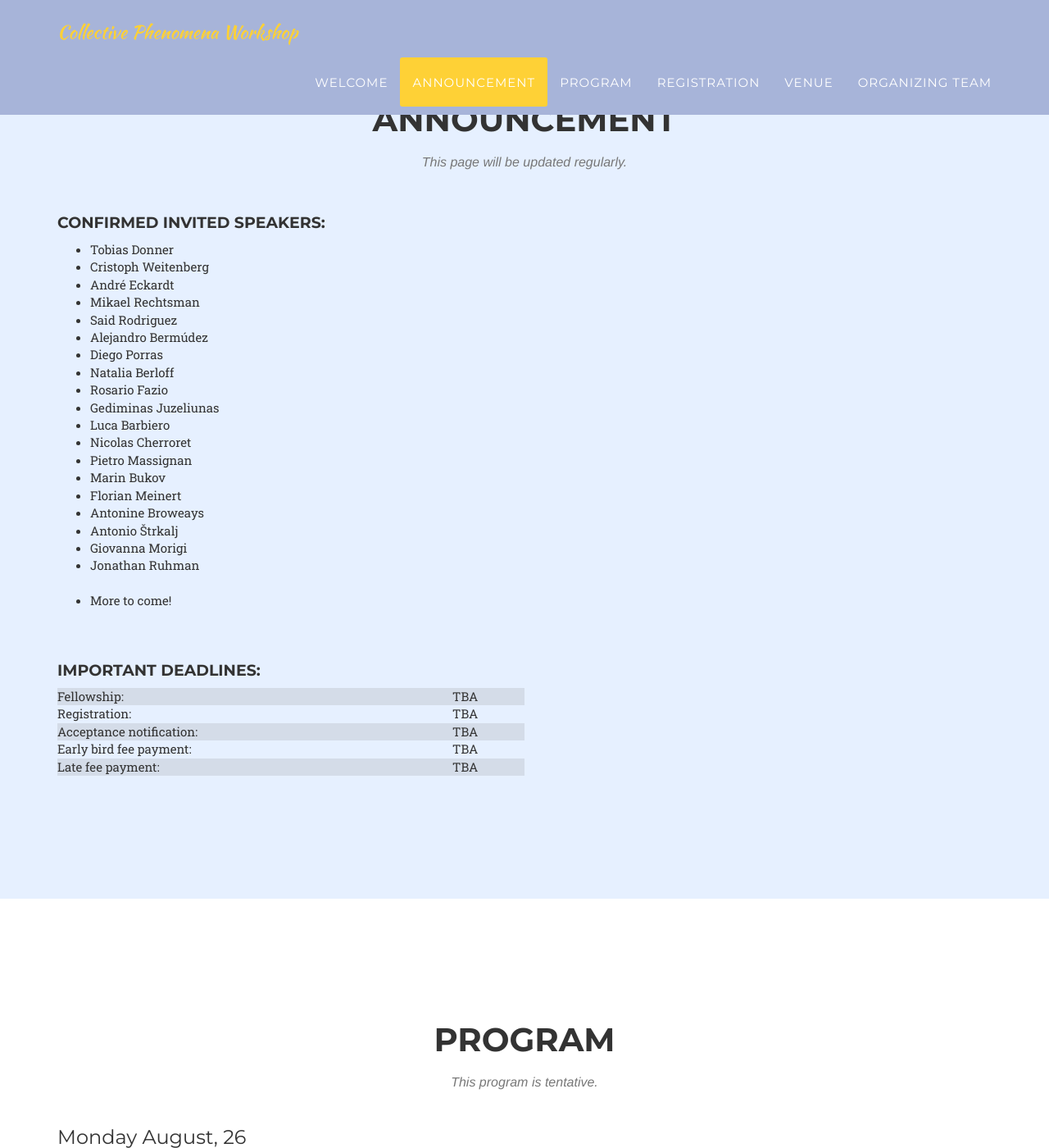
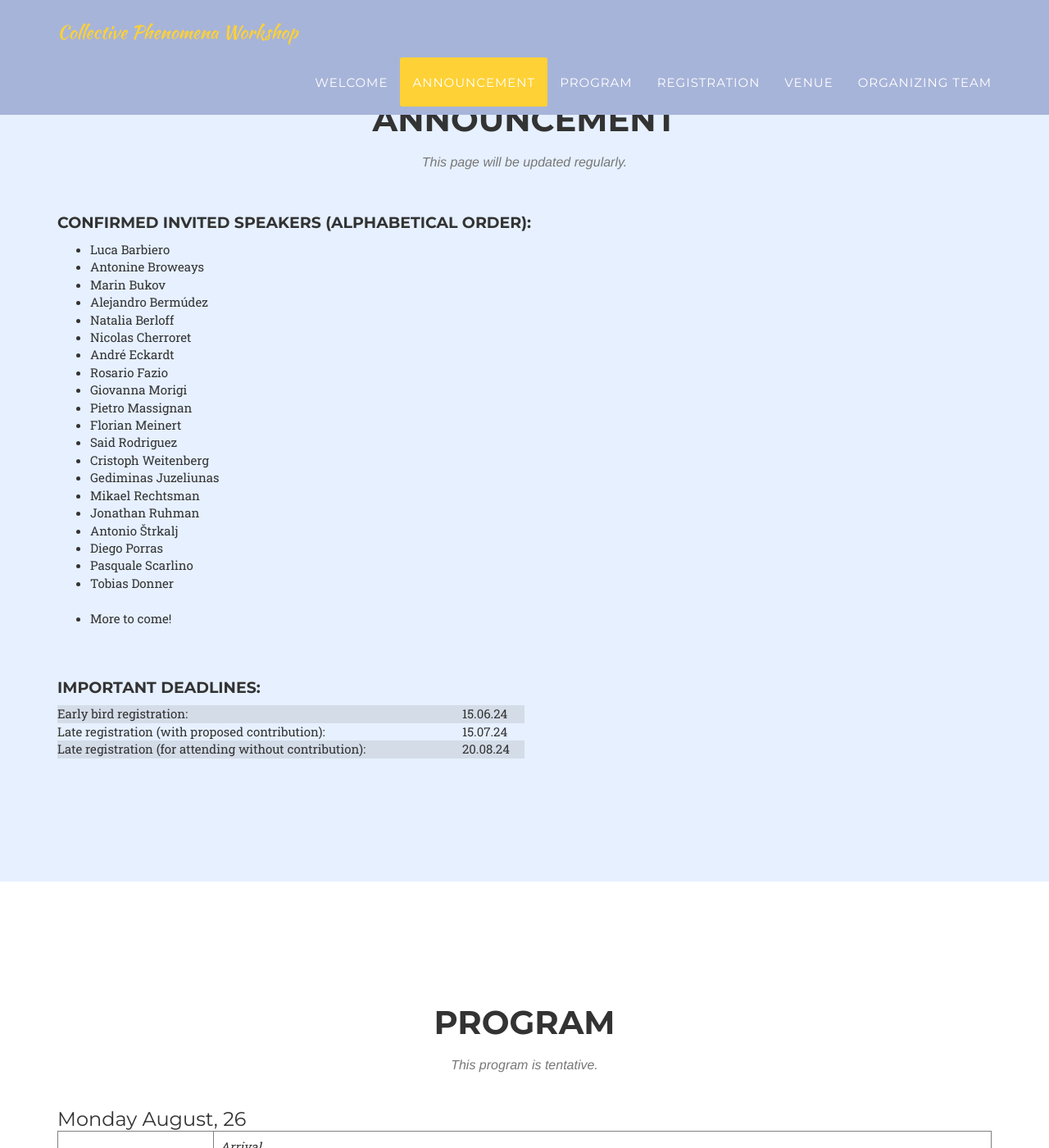
Before and after one commit to KilianSeibold/KilianSeibold.github.io, a Jekyll site: the page built from index.html, in a window 1280 px wide and 1400 px high, scrolled down 1507 px. Shown: the whole window at 82% size. Built offline with Jekyll 4.4.1, drawn with Linux system fonts in a browser that asks for light colours; some web fonts are replaced.

Commit message:
Update announcement.html

```diff
--- a/_includes/announcement.html
+++ b/_includes/announcement.html
@@ -8,28 +8,31 @@
                 </div>
             </div>
 
-        <h4 class="subheading"> Confirmed invited speakers:</h4>
+        <h4 class="subheading"> Confirmed invited speakers (alphabetical order):</h4>
 
 <ul>
-<li> Tobias Donner </li>
+<li>Luca Barbiero</li>
+<li>Antonine Broweays</li>
+<li>Marin Bukov</li>
+<li>Alejandro Bermúdez</li>
+<li>Natalia Berloff</li>
+<li>Nicolas Cherroret</li>
+<li>André Eckardt</li>
+<li>Rosario Fazio</li>
+<li>Giovanna Morigi</li>
+<li>Pietro Massignan</li>
+<li>Florian Meinert</li>
+<li>Said Rodriguez</li>
 <li>Cristoph Weitenberg</li>
-<li> André Eckardt</li>
-  <li> Mikael Rechtsman</li>
-  <li> Said Rodriguez</li>
-  <li>Alejandro Bermúdez</li>
-  <li> Diego Porras</li>
- <li> Natalia Berloff</li>
-  <li> Rosario Fazio</li>
-   <li> Gediminas Juzeliunas</li>
-  <li> Luca Barbiero</li>
-  <li> Nicolas Cherroret</li>
-  <li> Pietro Massignan</li>
-<li> Marin Bukov</li>
-<li> Florian Meinert</li>
-<li>Antonine Broweays</li>
+<li>Gediminas Juzeliunas</li>
+<li>Mikael Rechtsman</li>
+<li>Jonathan Ruhman</li>
 <li>Antonio Štrkalj</li>
-<li>Giovanna Morigi</li>
-<li>Jonathan Ruhman</li>
+<li>Diego Porras</li>
+<li>Pasquale Scarlino</li>
+<li>Tobias Donner</li>
+
+
 <br>
 <li> More to come! </li>
 </ul>
@@ -51,28 +54,27 @@
     <th></th>
     <th>Column 2</th>
   </tr> -->
-  <tr class="even-row">
+  <!-- <tr class="even-row">
     <td>Fellowship:</td>
     <td> TBA</td>
-  </tr>
-  <tr class="odd-row">
+  </tr> -->
+  <!-- <tr class="odd-row">
     <td>Registration:</td>
     <td>TBA</td>
-  </tr>
-  <tr class="even-row">
-    <td>Acceptance notification:</td>
-    <td>TBA</td>
-  </tr>
-    <tr class="odd-row">
-    <td> Early bird fee payment:</td>
-    <td>TBA</td>
+  </tr> -->
+    <tr class="even-row">
+    <td> Early bird registration:</td>
+    <td>15.06.24</td>
   </tr>
     </tr>
     <tr class="odd-row">
-    <td> Late fee payment:</td>
-    <td>TBA</td>
+    <td> Late registration (with proposed contribution):</td>
+    <td>15.07.24</td>
   </tr>
-
+    <tr class="even-row">
+    <td>Late registration (for attending without contribution):</td>
+    <td>20.08.24</td>
+  </tr>
   <!-- Add more rows as needed -->
 </table>
 
```
